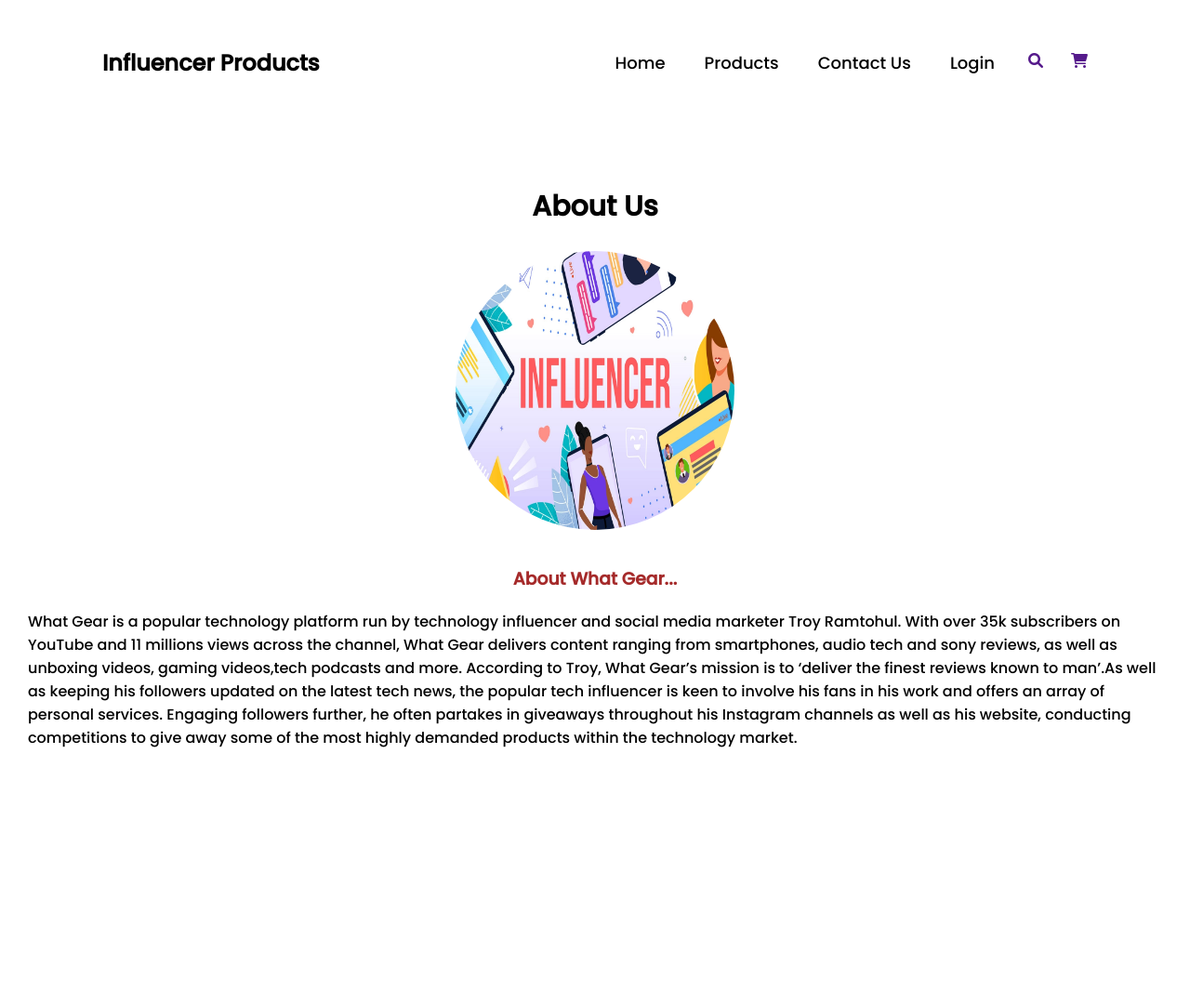
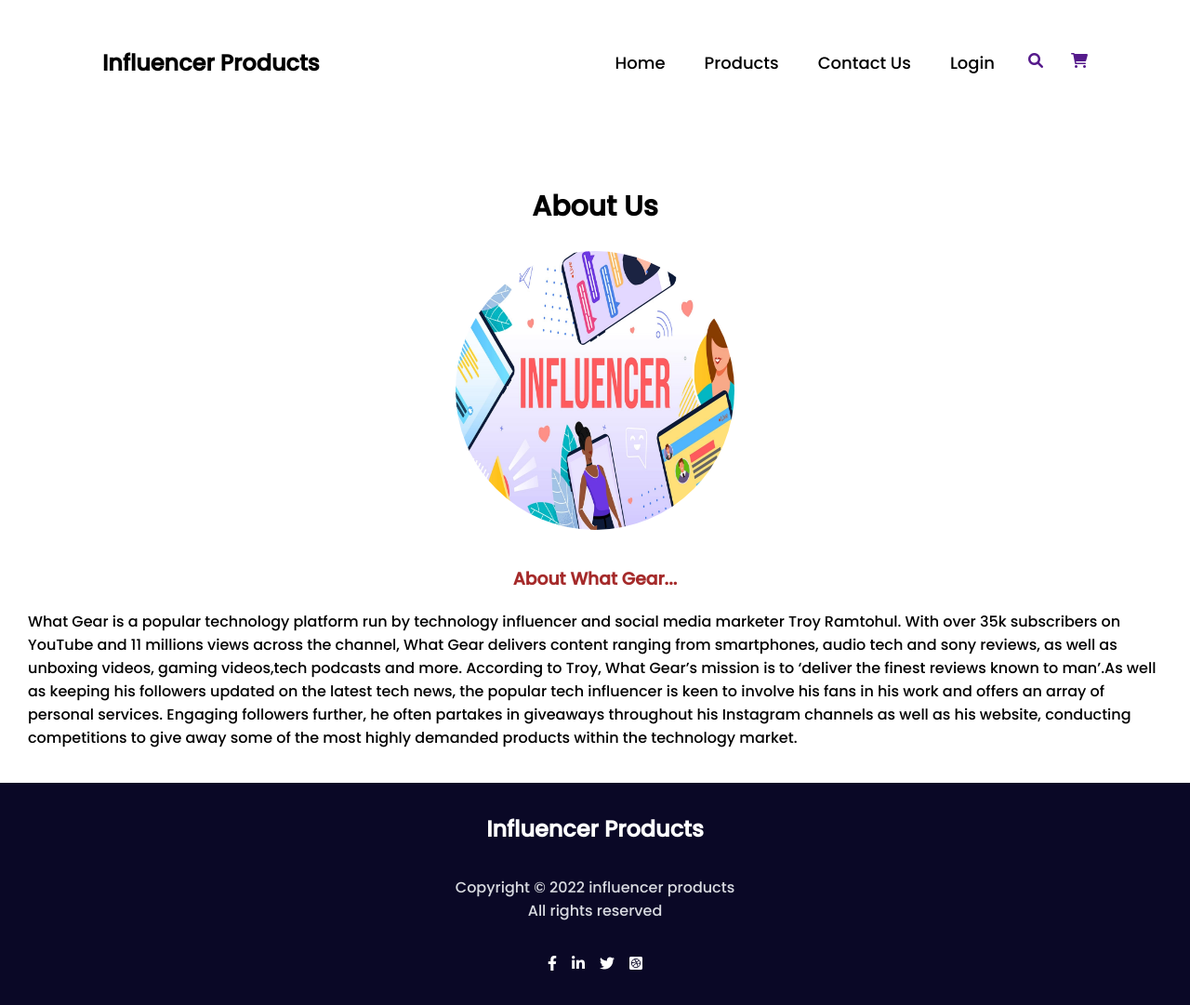
Before and after one commit to arburhan/influencer-gear, a plain HTML site: page AboutUs.html in a window 1280 px wide. Shown: the whole page at 93% size. Before the commit the page ends 842 px from the top, so only its background shows below. Drawn offline with Linux system fonts and the light colour scheme.

Commit message:
add footer every page

```diff
--- a/AboutUs.html
+++ b/AboutUs.html
@@ -54,6 +54,28 @@
                 competitions to give away some of the most highly demanded products within the technology market.</p>
         </div>
     </section>
+    <footer>
+        <div class="footer-title">
+            <h1>Influencer Products</h1>
+        </div>
+        <div class="copyright">
+            <p>
+                Copyright © 2022 influencer products
+                <br>
+                All rights reserved
+            </p>
+        </div>
+        <div class="social-media">
+            <a class="social" target="_blank" href="https://www.facebook.com/ar.burhan.560"><i
+                    class="fab fa-facebook-f"></i></a>
+            <a class="social" target="_blank" href="https://www.linkedin.com/in/burhan128454/"><i
+                    class="fab fa-linkedin-in"></i></a>
+            <a class="social" target="_blank" href="https://twitter.com/Burhan190629"><i class="fab fa-twitter"></i>
+            </a>
+            <a class="social" target="_blank" href="https://dribbble.com/arburhan"><i
+                    class="fab fa-dribbble-square"></i> </a>
+        </div>
+    </footer>
 
 </body>
 
```
Also changed, not shown: ContactUs.html (+22 -0 lines), Login.html (+22 -0 lines), Products.html (+22 -0 lines), SignUp.html (+22 -0 lines).
